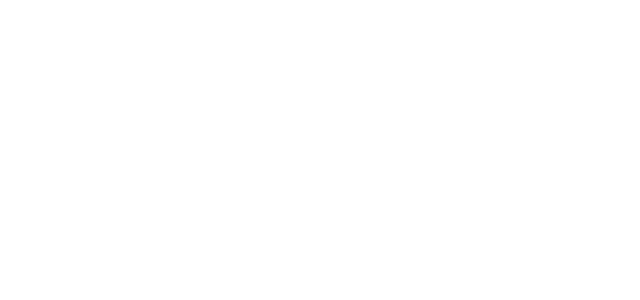
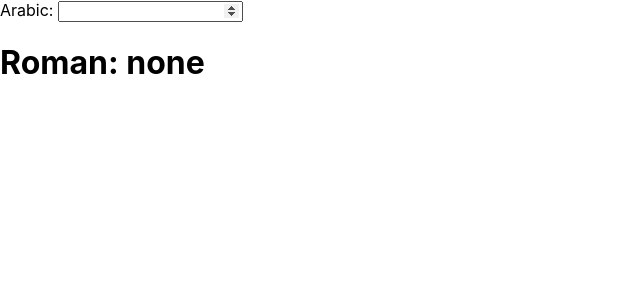
Before and after one commit to jarek-janowski/TDD-playground, a React (Create React App) app: page / in a window 1280 px wide. Shown: the top 300 px of the page, without its empty margins (0-640 px from the left). Built offline with nearby package versions, Linux system fonts and the light colour scheme.

Commit message:
feat: condtitions to 40

```diff
--- a/src/App.js
+++ b/src/App.js
@@ -1,9 +1,9 @@
-
+import RomanConverter from './RomanConverter'
 import './App.css';
 
 function App() {
   return (
-    <div/>
+    <RomanConverter/>
   );
 }
 
--- a/src/RomanConverter.js
+++ b/src/RomanConverter.js
@@ -7,9 +7,13 @@
 
     const handleChange = (e) =>{
         const arabic = e.target.value;
-        setRoman(toRoman(arabic))
+        if(arabic === 0){
+            setRoman("none")
+        }
+        else{
+            setRoman(toRoman(arabic))
+        }
     }
-
     return (
         <>
             <label>Arabic: <input onChange={handleChange} type="number"></input></label>
--- a/src/toRoman.js
+++ b/src/toRoman.js
@@ -1,11 +1,12 @@
 const toRoman = (arabic) => {
-    let roman = "none"
-        if(arabic == 1){
-            roman = "I"
-        }
-        if(arabic == 5){
-            roman = "V"
-        }
-        return roman
+    let roman = ""
+        if(arabic < 1) { return roman = ""}
+        if(arabic >= 40){ return roman = "XL" + toRoman(arabic - 40)}
+        if(arabic >= 10){ return roman = "X" + toRoman(arabic - 10)}
+        if(arabic >= 9){ return roman = "IX" + toRoman(arabic - 9)}
+        if(arabic >= 5){ return roman = "V" + toRoman(arabic - 5)}
+        if(arabic >= 4){ return roman = "IV" + toRoman(arabic - 4)}
+        if(arabic >= 1){ return roman = "I" + toRoman(arabic - 1)}
+    return roman
     }
 export default toRoman
```
Also changed, not shown: 2 other files (tests, documents, lock files or other folders).
